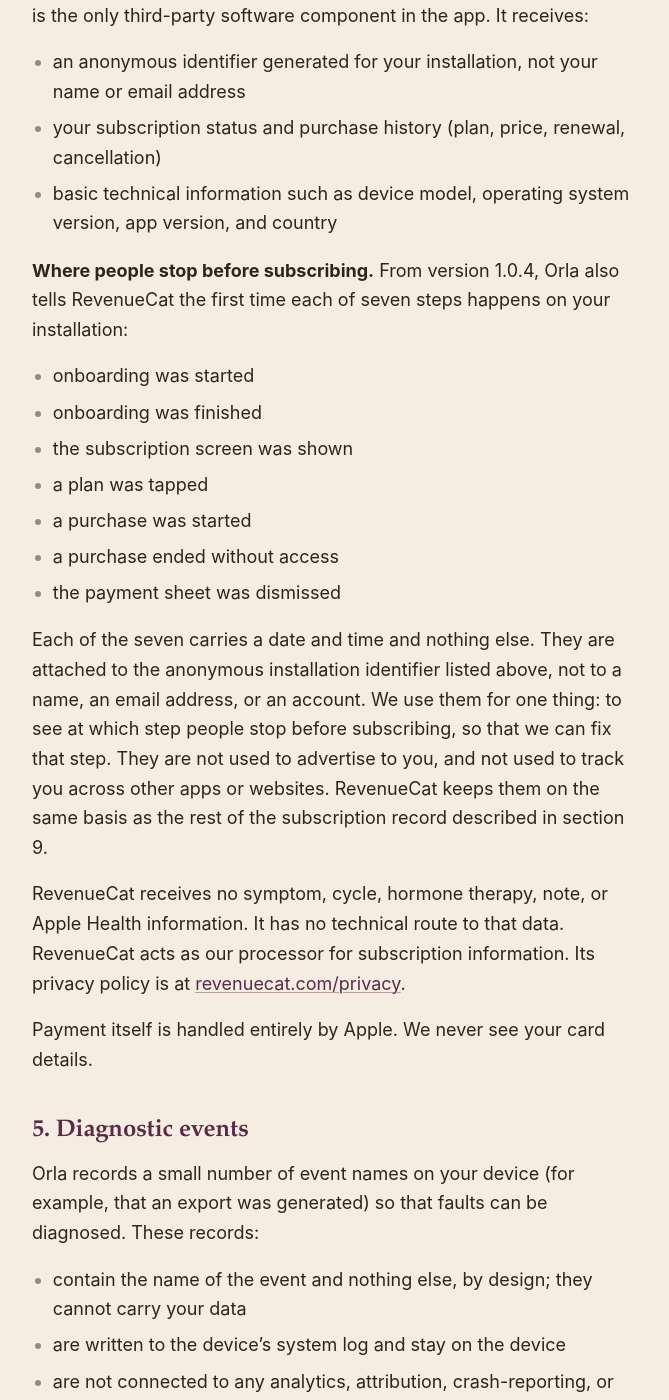
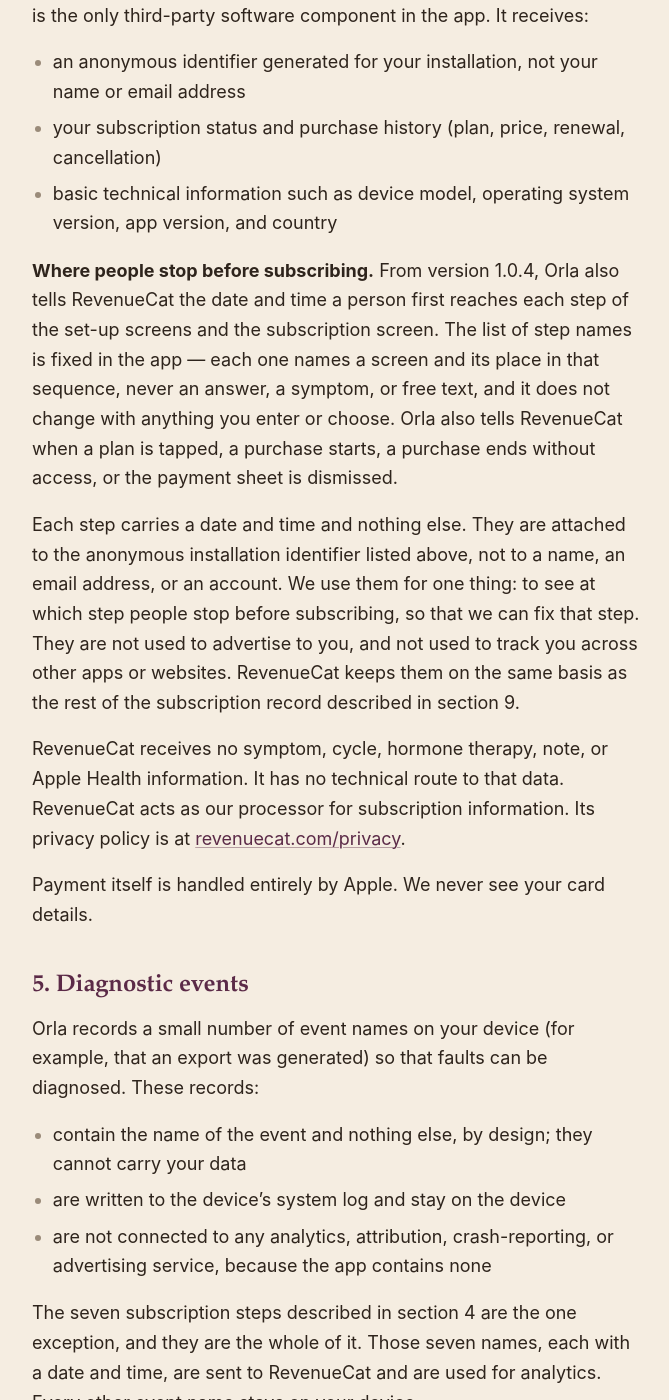
Before and after one commit to vdburger1991/tjbventures-legal, a Jekyll site: the page built from privacy.md, in a window 1280 px wide and 1400 px high, scrolled down 1887 px. Shown: the whole window, without its empty margins (304-973 px from the left). Built offline with Jekyll 4.4.1, drawn with Linux system fonts in a browser that asks for light colours.

Commit message:
privacy.md: describe build-10's step-level funnel milestones without enumerating all 22
Section 4 previously named seven fixed milestone steps. Build 10 added
per-onboarding-screen granularity (22 subscriber attributes total), so
the passage now describes the mechanism (date/time on first reaching
each set-up/subscription screen, plus the purchase outcome steps; the
step-name list is fixed in the app and carries no answers, symptoms,
or free text) instead of an enumerated list. The §4 sentence on no
symptom/cycle/HRT/note/Health data reaching RevenueCat is unchanged.

```diff
--- a/privacy.md
+++ b/privacy.md
@@ -48,17 +48,9 @@
 - your subscription status and purchase history (plan, price, renewal, cancellation)
 - basic technical information such as device model, operating system version, app version, and country
 
-**Where people stop before subscribing.** From version 1.0.4, Orla also tells RevenueCat the first time each of seven steps happens on your installation:
+**Where people stop before subscribing.** From version 1.0.4, Orla also tells RevenueCat the date and time a person first reaches each step of the set-up screens and the subscription screen. The list of step names is fixed in the app — each one names a screen and its place in that sequence, never an answer, a symptom, or free text, and it does not change with anything you enter or choose. Orla also tells RevenueCat when a plan is tapped, a purchase starts, a purchase ends without access, or the payment sheet is dismissed.
 
-- onboarding was started
-- onboarding was finished
-- the subscription screen was shown
-- a plan was tapped
-- a purchase was started
-- a purchase ended without access
-- the payment sheet was dismissed
-
-Each of the seven carries a date and time and nothing else. They are attached to the anonymous installation identifier listed above, not to a name, an email address, or an account. We use them for one thing: to see at which step people stop before subscribing, so that we can fix that step. They are not used to advertise to you, and not used to track you across other apps or websites. RevenueCat keeps them on the same basis as the rest of the subscription record described in section 9.
+Each step carries a date and time and nothing else. They are attached to the anonymous installation identifier listed above, not to a name, an email address, or an account. We use them for one thing: to see at which step people stop before subscribing, so that we can fix that step. They are not used to advertise to you, and not used to track you across other apps or websites. RevenueCat keeps them on the same basis as the rest of the subscription record described in section 9.
 
 RevenueCat receives no symptom, cycle, hormone therapy, note, or Apple Health information. It has no technical route to that data. RevenueCat acts as our processor for subscription information. Its privacy policy is at [revenuecat.com/privacy](https://www.revenuecat.com/privacy/).
 
```
